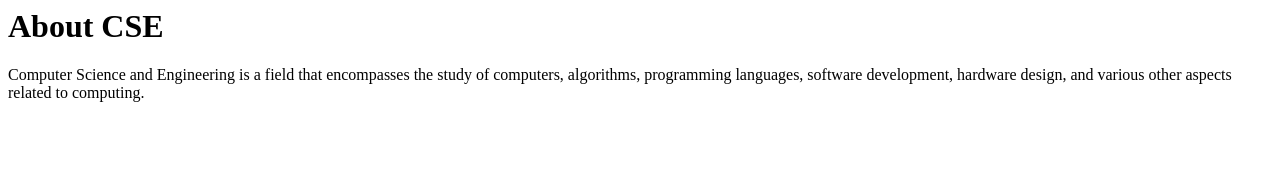
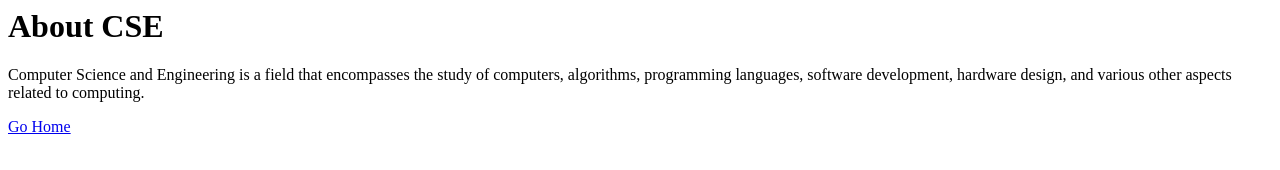
Before and after one commit to SanjanaTankala/intro, a plain HTML site: page cse.html in a window 1280 px wide. Drawn offline with Linux system fonts and the light colour scheme.

Commit message:
added link to go to index

```diff
--- a/cse.html
+++ b/cse.html
@@ -5,6 +5,6 @@
     <body>
         <h1>About CSE </h1>
 <p> Computer Science and Engineering is a field that encompasses the study of computers, algorithms, programming languages, software development, hardware design, and various other aspects related to computing.</p>
-
+<a href="index.html">Go Home</a>
     </body>
 </html>
```
